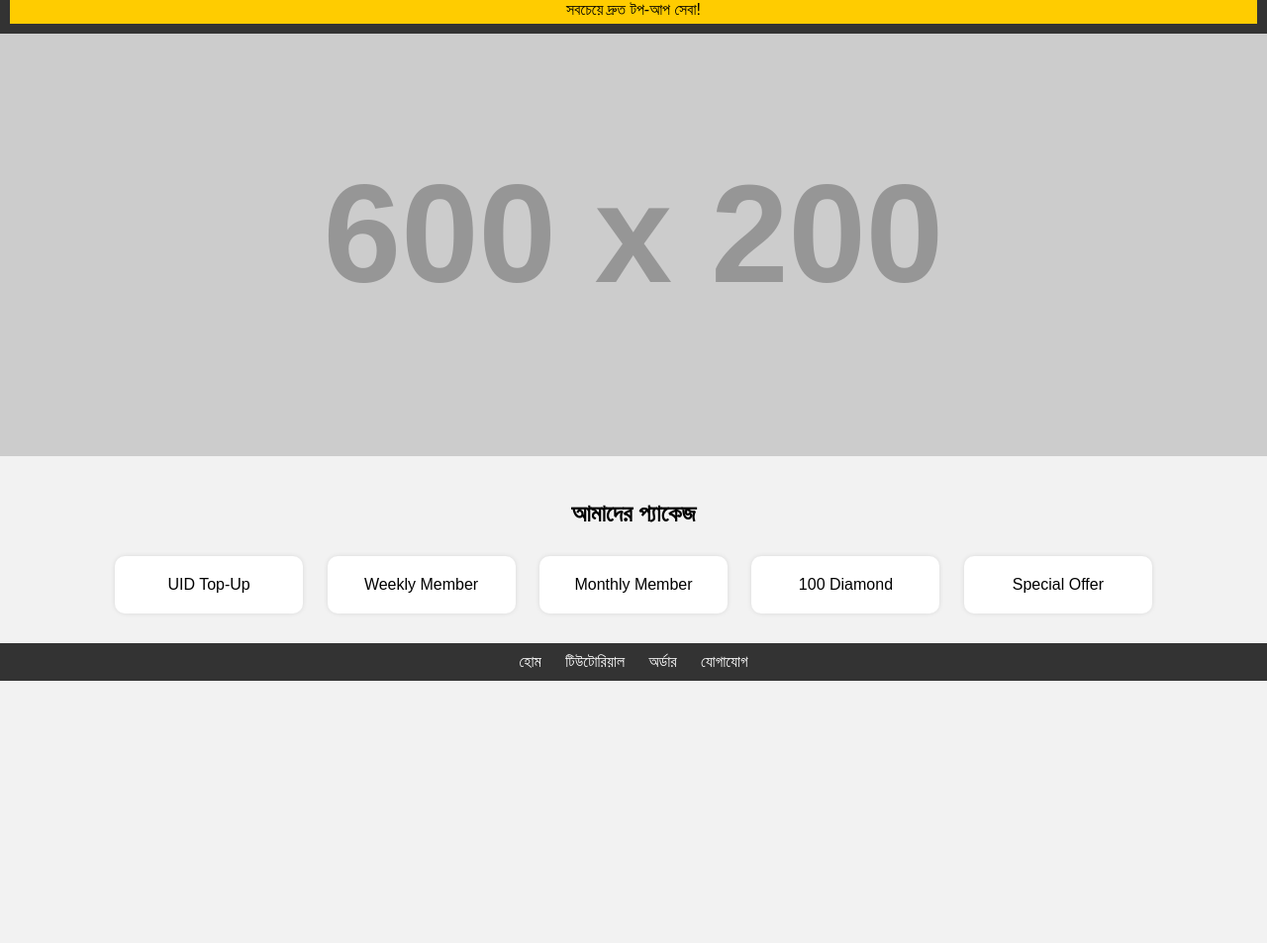
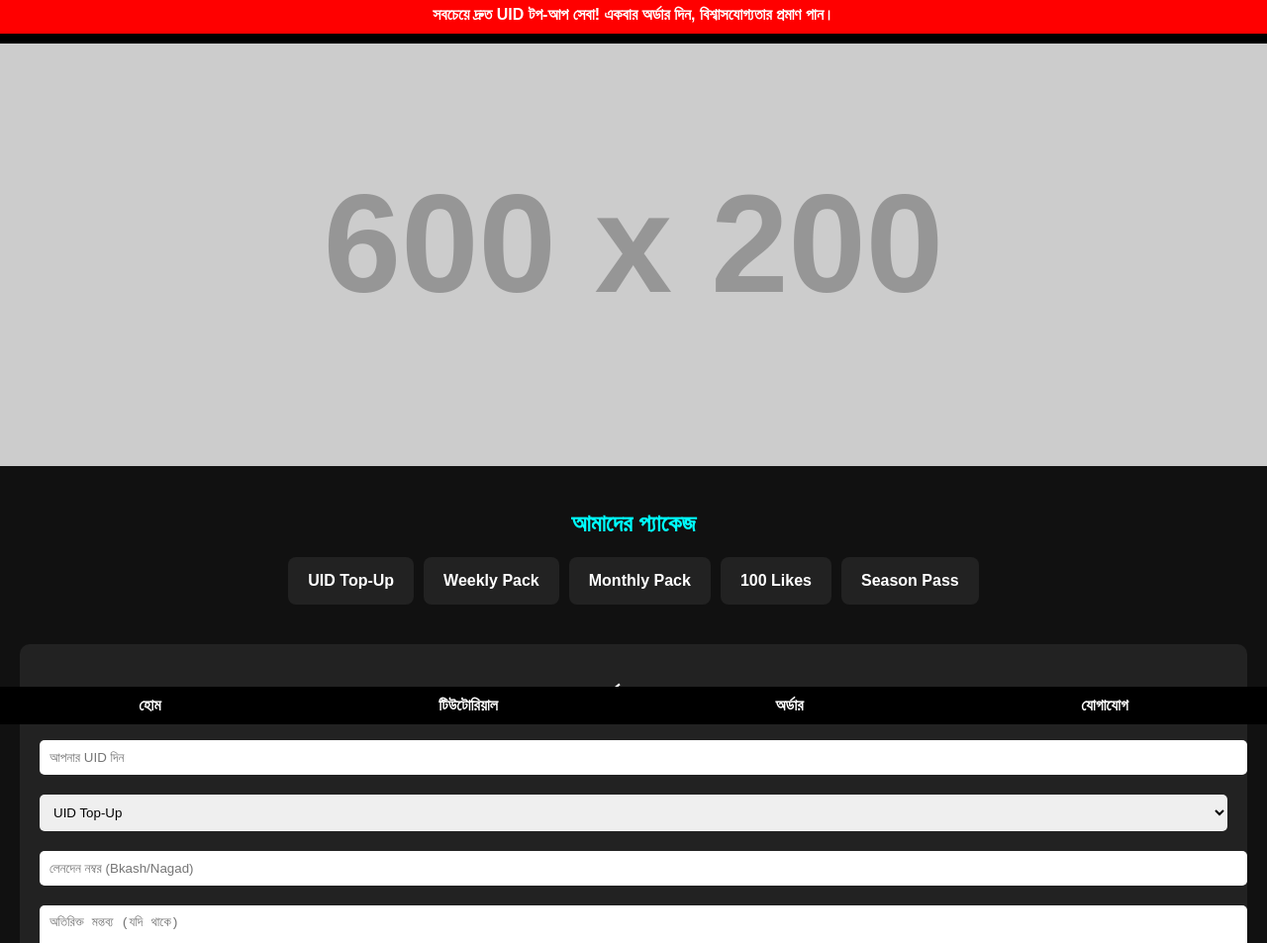
Before and after one commit to xamai123/xamai123.github.io, a plain HTML site: page index.html in a window 1280 px wide. Shown: the part 68-1021 px from the top of the page at 99% size. Before the commit the page ends 800 px from the top, so only its background shows below. Drawn offline with Linux system fonts and the light colour scheme; placeholder pictures from the web are drawn by us.

Commit message:
Update index.html

```diff
--- a/index.html
+++ b/index.html
@@ -1,89 +1,76 @@
-<!DOCTYPE html>
-<html lang="bn">
+<!DOCTYPE html><html lang="bn">
 <head>
   <meta charset="UTF-8">
+  <meta name="viewport" content="width=device-width, initial-scale=1.0">
   <title>XAMAI TOP-UP</title>
   <style>
-    body {
-      font-family: Arial, sans-serif;
-      margin: 0;
-      padding: 0;
-      background: #f2f2f2;
-    }
-    header {
-      background: #333;
-      color: white;
-      padding: 10px;
-      text-align: center;
-    }
-    .notice {
-      background: #ffcc00;
-      color: black;
-      padding: 5px;
-    }
-    .banner img {
-      width: 100%;
-      height: auto;
-    }
-    .products {
-      padding: 20px;
-      text-align: center;
-    }
-    .card {
-      display: inline-block;
-      background: white;
-      margin: 10px;
-      padding: 20px;
-      border-radius: 10px;
-      width: 150px;
-      box-shadow: 0 0 5px rgba(0,0,0,0.1);
-      text-decoration: none;
-      color: black;
-    }
-    .card:hover {
-      background: #00f0ff;
-    }
-    .bottom-nav {
-      background: #333;
-      color: white;
-      padding: 10px;
-      text-align: center;
-    }
-    .bottom-nav a {
-      color: white;
-      margin: 0 10px;
-      text-decoration: none;
-    }
+    body { margin: 0; font-family: 'Arial', sans-serif; background: #111; color: white; text-align: center; }
+    header, footer { background: #000; padding: 10px 0; }
+    img { max-width: 100%; height: auto; }
+    .notice { background: red; padding: 10px; color: white; font-weight: bold; }
+    .banner img { width: 100%; height: auto; }
+    .products { padding: 20px; }
+    .products h2 { color: cyan; margin-bottom: 20px; }
+    .product-list { display: flex; flex-wrap: wrap; gap: 10px; justify-content: center; }
+    .card { background: #222; padding: 15px 20px; border-radius: 8px; color: white; text-decoration: none; font-weight: bold; transition: 0.3s; }
+    .card:hover { background: #00f0f0; color: black; }
+    .bottom-nav { display: flex; justify-content: space-around; padding: 10px 0; background: #000; position: fixed; bottom: 0; width: 100%; }
+    .bottom-nav a { color: white; text-decoration: none; font-weight: bold; }
+    form { background: #222; padding: 20px; margin: 20px; border-radius: 10px; }
+    input, select, textarea { width: 100%; padding: 10px; margin: 10px 0; border-radius: 5px; border: none; }
+    button { background: cyan; color: black; padding: 10px 20px; border: none; border-radius: 5px; font-weight: bold; }
   </style>
 </head>
-<body>
-
-<header>
-  <img src="https://via.placeholder.com/150x50?text=XAMAI+TOP-UP" alt="Logo">
-  <div class="notice">সবচেয়ে দ্রুত টপ-আপ সেবা!</div>
-</header>
-
-<section class="banner">
-  <img src="https://via.placeholder.com/600x200?text=Top-Up+Banner" alt="Banner">
-</section>
-
-<section class="products">
+<body>  <header>
+    <img src="https://via.placeholder.com/200x50?text=Logo" alt="XAMAI TOP-UP Logo">
+    <div class="notice">সবচেয়ে দ্রুত UID টপ-আপ সেবা! একবার অর্ডার দিন, বিশ্বাসযোগ্যতার প্রমাণ পান।</div>
+  </header>  <section class="banner">
+    <img src="https://via.placeholder.com/600x200?text=Top-Up+Banner" alt="Top-Up Banner">
+  </section>  <section class="products">
     <h2>আমাদের প্যাকেজ</h2>
     <div class="product-list">
-    <a href="#" class="card">UID Top-Up</a>
-    <a href="#" class="card">Weekly Member</a>
-    <a href="#" class="card">Monthly Member</a>
-    <a href="#" class="card">100 Diamond</a>
-    <a href="#" class="card">Special Offer</a>
+      <a href="#form" class="card">UID Top-Up</a>
+      <a href="#form" class="card">Weekly Pack</a>
+      <a href="#form" class="card">Monthly Pack</a>
+      <a href="#form" class="card">100 Likes</a>
+      <a href="#form" class="card">Season Pass</a>
     </div>
-</section>
-
-<footer class="bottom-nav">
+  </section>  <section id="form">
+    <form onsubmit="submitForm(event)">
+      <h2>অর্ডার করুন</h2>
+      <input type="text" id="uid" placeholder="আপনার UID দিন" required>
+      <select id="product">
+        <option>UID Top-Up</option>
+        <option>Weekly Pack</option>
+        <option>Monthly Pack</option>
+        <option>100 Likes</option>
+        <option>Season Pass</option>
+      </select>
+      <input type="text" id="trxid" placeholder="লেনদেন নম্বর (Bkash/Nagad)" required>
+      <textarea id="note" placeholder="অতিরিক্ত মন্তব্য (যদি থাকে)"></textarea>
+      <button type="submit">অর্ডার সাবমিট করুন</button>
+    </form>
+  </section>  <footer class="bottom-nav">
     <a href="#">হোম</a>
     <a href="#">টিউটোরিয়াল</a>
-  <a href="#">অর্ডার</a>
+    <a href="#form">অর্ডার</a>
     <a href="#">যোগাযোগ</a>
-</footer>
+  </footer>  <script>
+    function submitForm(e) {
+      e.preventDefault();
+      const data = {
+        uid: document.getElementById('uid').value,
+        product: document.getElementById('product').value,
+        trxid: document.getElementById('trxid').value,
+        note: document.getElementById('note').value
+      };
 
-</body>
+      fetch("YOUR_GOOGLE_SCRIPT_URL_HERE", {
+        method: "POST",
+        headers: { "Content-Type": "application/json" },
+        body: JSON.stringify(data)
+      }).then(res => alert("অর্ডার সফলভাবে সাবমিট হয়েছে!"))
+      .catch(err => alert("সমস্যা হয়েছে! আবার চেষ্টা করুন।"));
+    }
+  </script></body>
 </html>
```
Lines whose indentation alone changed are shown as unchanged.
